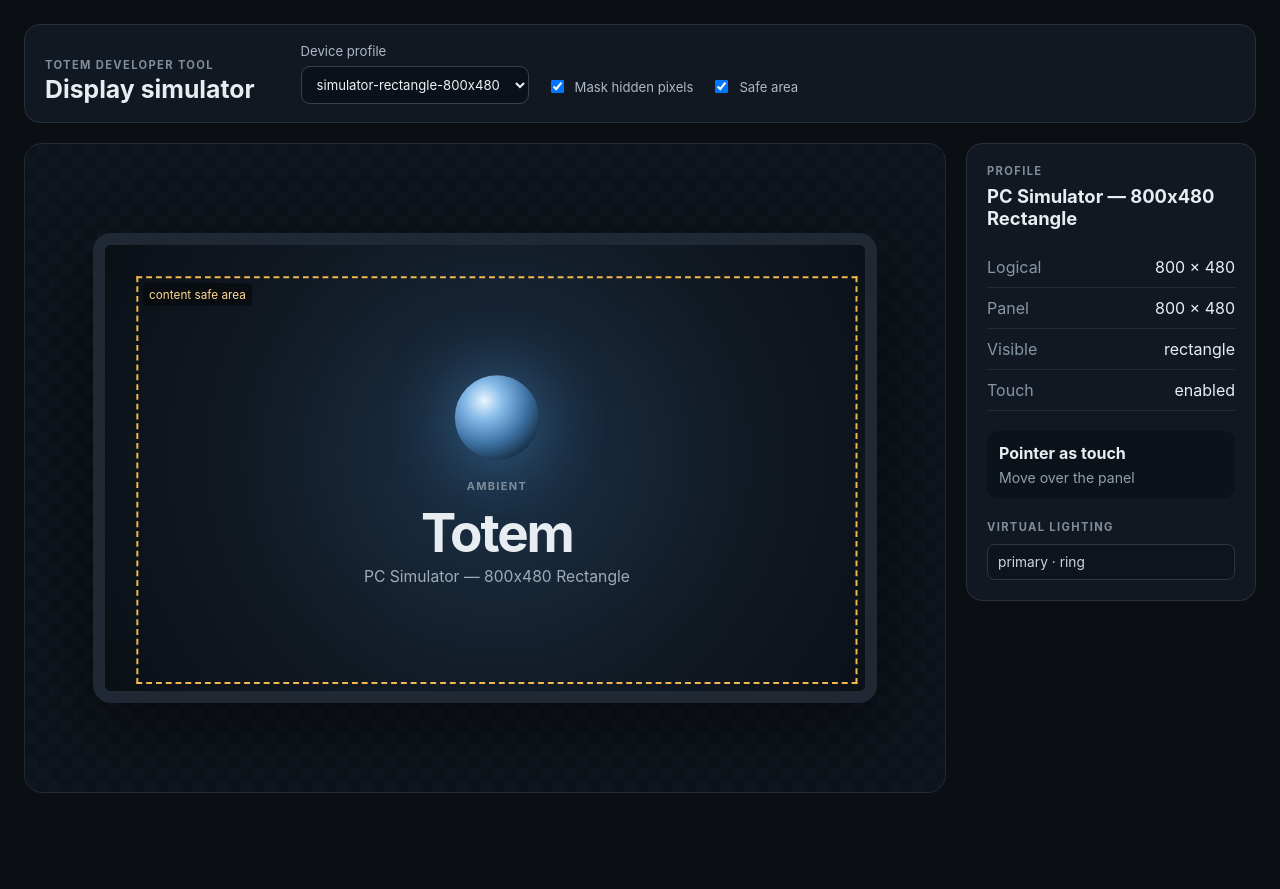
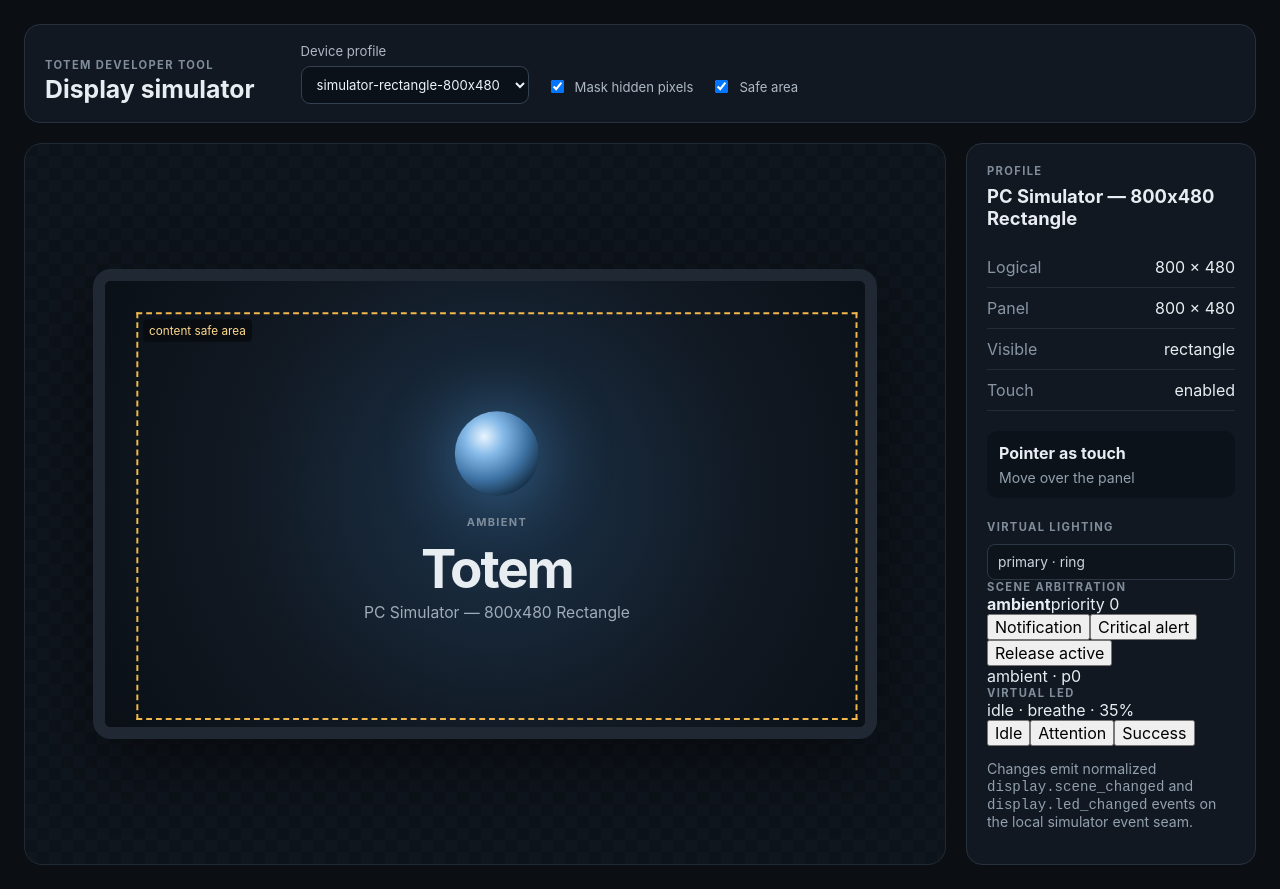
Before and after one commit to KingHacker9000/totem, a React (Vite) app in the folder apps/display/: page / in a window 1280 px wide. Before the commit the page ends 817 px from the top, so only its background shows below. Built offline with nearby package versions, Linux system fonts and the light colour scheme.

Commit message:
feat(display): expose scene and LED debug panel

```diff
--- a/apps/display/src/App.tsx
+++ b/apps/display/src/App.tsx
@@ -1,4 +1,5 @@
 import { useEffect, useMemo, useRef, useState } from "react";
+import { SceneDebugPanel } from "./SceneDebugPanel";
 import {
   type DeviceProfile,
   mapTouchPoint,
@@ -269,6 +270,7 @@
                 </div>
               )}
             </div>
+            <SceneDebugPanel />
           </aside>
         </div>
       )}
```
